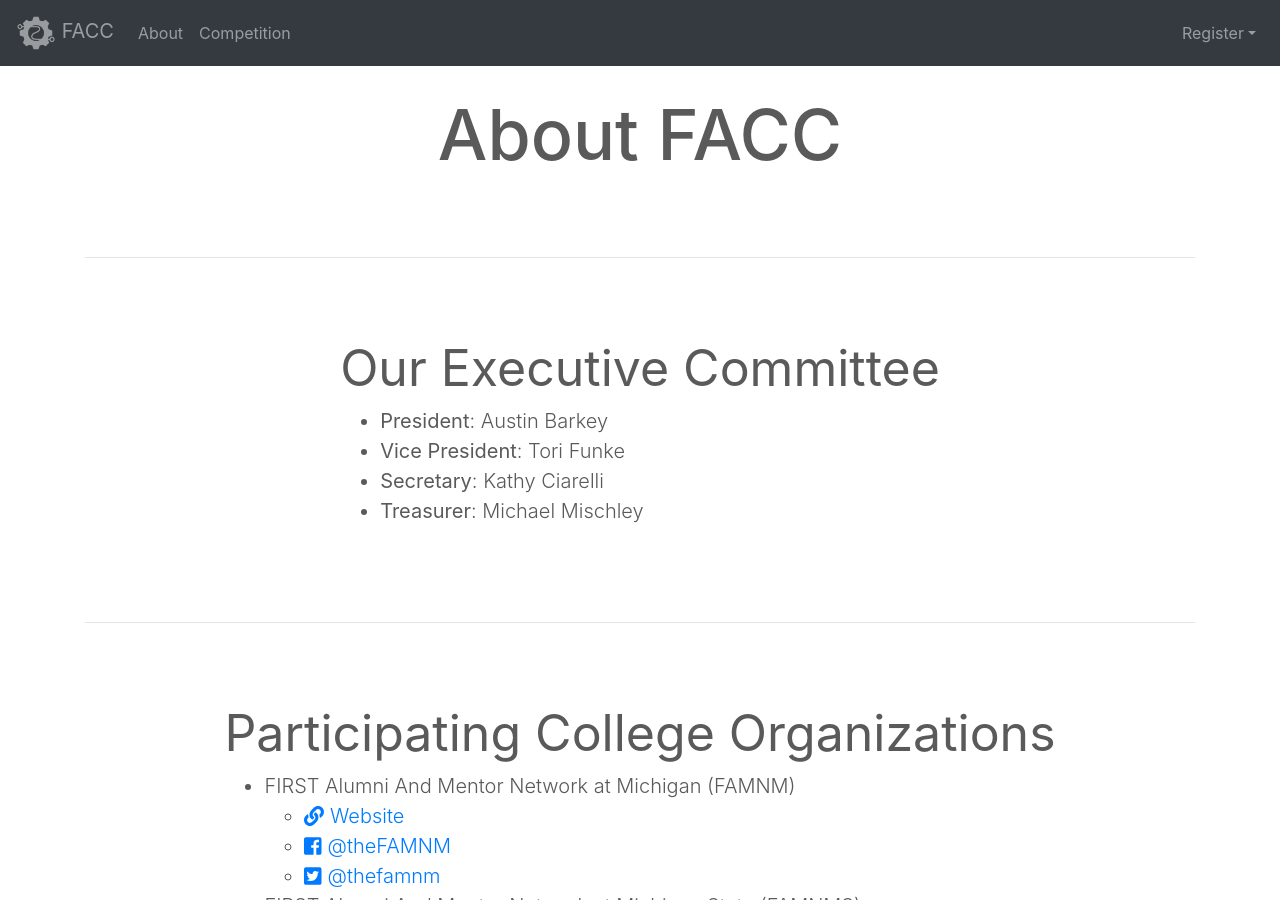
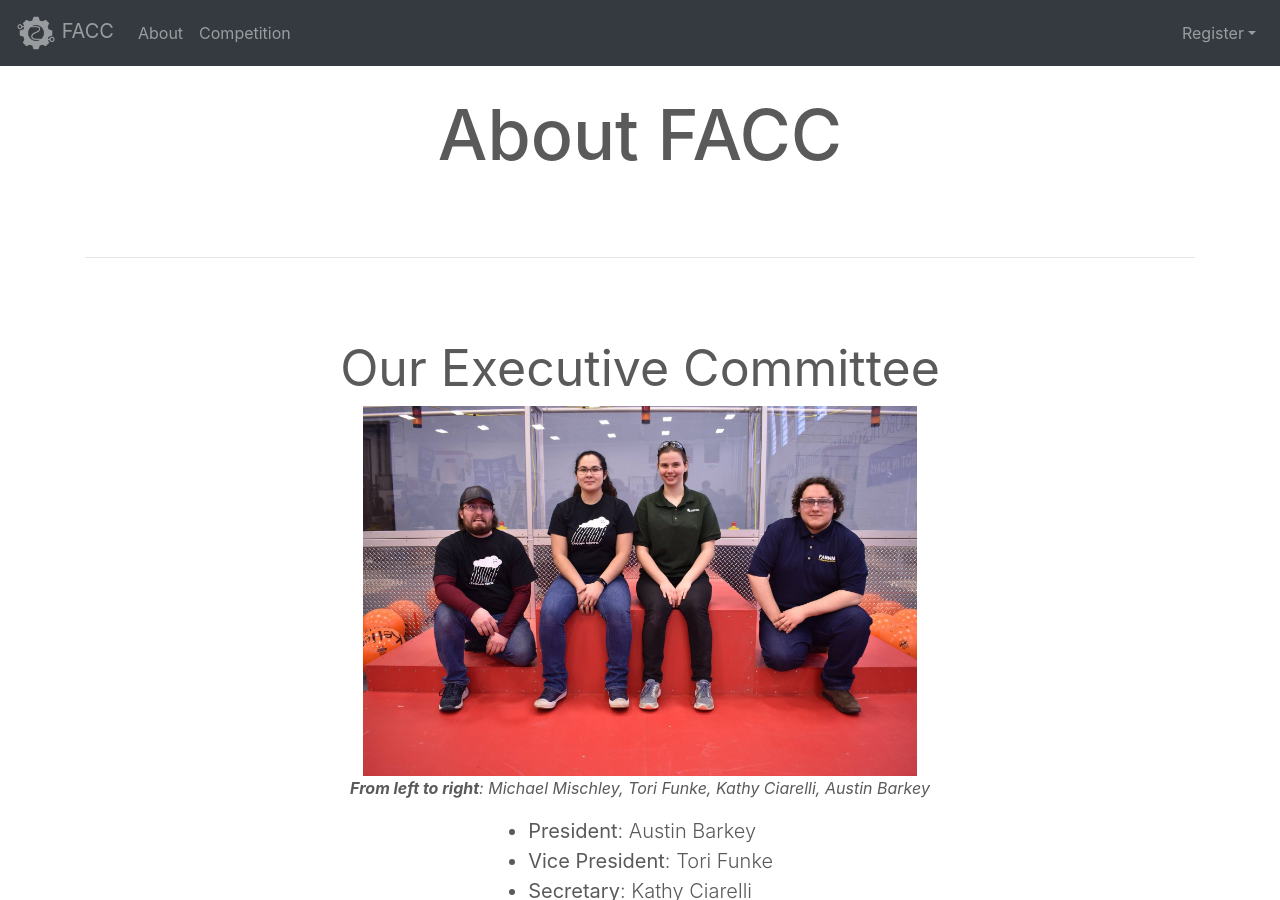
Before and after one commit to FAMNM/facc-website, a Jekyll site: the page built from about.html, in a window 1280 px wide and 900 px high. Built offline with Jekyll 4.4.1, drawn with Linux system fonts in a browser that asks for light colours; nearby versions of some CDN libraries; some of the changed text lies outside the part shown.

Commit message:
about: reformat page
- Insert picture of executive committee
- Add pictures of student org logos (at least those I have access to)

```diff
--- a/about.html
+++ b/about.html
@@ -4,6 +4,25 @@
 <html lang="en">
   <head>
       {% include title-styles.html %}
+    <style>
+    #exec-comm-img {
+        max-width: 50%;
+    }
+
+    .media img {
+        max-height: 96px;
+    }
+    .member-orgs ul {
+        list-style-type: none;
+        padding-left: 0;
+    }
+
+    @media (max-width: 767px) {
+        #exec-comm-img {
+            max-width: 90%;
+        }
+    }
+    </style>
   </head>
   <body>
     {% include navbar.html %}
@@ -23,8 +42,10 @@
         <div class="row featurette">
           <div class="card-deck mx-auto">
             <div class="card border-0">
-                <h2>Our Executive Committee</h2>
-                <ul class="lead">
+                <h2 class="text-center">Our Executive Committee</h2>
+                <img id="exec-comm-img" class="mx-auto" alt="Executive Committee 2019" src="{{site.url}}/img/exec-comm.jpg"/>
+                <p class="text-center font-italic"><span class="font-weight-bold">From left to right</span>: Michael Mischley, Tori Funke, Kathy Ciarelli, Austin Barkey</p>
+                <ul class="lead mx-auto">
                     <li><b>President</b>: Austin Barkey</li>
                     <li><b>Vice President</b>: Tori Funke</li>
                     <li><b>Secretary</b>: Kathy Ciarelli</li>
@@ -36,31 +57,57 @@
 
         <hr class="featurette-divider">
 
-        <div class="row featurette">
-            <div class="card-deck mx-auto">
-              <div class="card border-0">
-                  <h2>Participating College Organizations</h2>
-                  <ul class="lead">
-                      <li>FIRST Alumni And Mentor Network at Michigan (FAMNM)</li>
+        <div class="featurette member-orgs mx-auto">
+            <h2 class="text-center">Participating College Organizations</h2>
+            <div class="media">
+                <img class="mr-3" src="{{site.url}}/img/member-orgs/famnm.png" alt="FAMNM"/>
+                <div class="media-body">
+                    <h5 class="mt-0">FIRST Alumni and Mentors Network at Michigan (FAMNM)</h4>
                     <ul>
                         <li><a href="https://famnm.club" target="_blank"><i class="fas fa-link"></i> Website</a></li>
                         <li><a href="https://www.facebook.com/theFAMNM/" target="_blank"><i class="fab fa-facebook-square"></i> @theFAMNM</a></li>
                         <li><a href="https://twitter.com/thefamnm" target="_blank"><i class="fab fa-twitter-square"></i> @thefamnm</a></li>
+                        <li><a href="https://www.instagram.com/the.famnm/" target="_blank"><i class="fab fa-instagram"></i> @the.famnm</a></li>
                     </ul>
-                      <li>FIRST Alumni And Mentor Network at Michigan State (FAMNMS)</li>
+                </div>
+            </div>
+            <div class="media">
+                <img class="mr-3" src="{{site.url}}/img/member-orgs/famnms.png" alt="FAMNMS"/>
+                <div class="media-body">
+                    <h5 class="mt-0">FIRST Alumni and Mentors Network at Michigan State (FAMNMS)</h4>
                     <ul>
                         <li><a href="https://www.facebook.com/FAMNMS/" target="_blank"><i class="fab fa-facebook-square"></i> @FAMNMS</a></li>
                         <li><a href="https://twitter.com/famnms" target="_blank"><i class="fab fa-twitter-square"></i> @famnms</a></li>
                         <li><a href="https://instagram.com/famnms" target="_blank"><i class="fab fa-instagram"></i> @famnms</a></li>
                     </ul>
-                      <li>Ferris State University FIRST Robotics RSO</li>
+                </div>
+            </div>
+            <div class="media">
+                <img class="mr-3" src="{{site.url}}/img/member-orgs/fsu.png" alt="Ferris State University FIRST Robotics RSO"/>
+                <div class="media-body">
+                    <h5 class="mt-0">Ferris State University FIRST Robotics RSO</h4>
                     <ul>
                         <li><a href="https://www.facebook.com/fsufirstrobotic/" target="_blank"><i class="fab fa-facebook-square"></i> @fsufirstrobotic</a></li>
                         <li><a href="https://twitter.com/fsufirstrobotic" target="_blank"><i class="fab fa-twitter-square"></i> @fsufirstrobotic</a></li>
                         <li><a href="https://instagram.com/fsufirstrobotic" target="_blank"><i class="fab fa-instagram"></i> @fsufirstrobotic</a></li>
                     </ul>
-                      <li>CMU</li>
-                      <li>Kettering</li>
+                </div>
+            </div>
+            <div class="media">
+                <img class="mr-3" src="https://via.placeholder.com/96x96" alt="Central Michigan University"/>
+                <div class="media-body">
+                    <h5 class="mt-0">Central Michigan University</h4>
+                    <ul>
+                        <li style="color: #555555;"><i class="far fa-frown"></i> No social media links</li>
+                    </ul>
+                </div>
+            </div>
+            <div class="media">
+                <img class="mr-3" src="https://via.placeholder.com/96x96" alt="FAAK"/>
+                <div class="media-body">
+                    <h5 class="mt-0">FIRST Alumni At Kettering (FAAK)</h4>
+                    <ul>
+                        <li style="color: #555555;"><i class="far fa-frown"></i> No social media links</li>
                     </ul>
                 </div>
             </div>
```
Also changed, not shown: img/exec-comm.jpg (added), img/member-orgs/famnm.png (added), img/member-orgs/famnms.png (added), img/member-orgs/fsu.png (added). Lines whose indentation alone changed are shown as unchanged.
